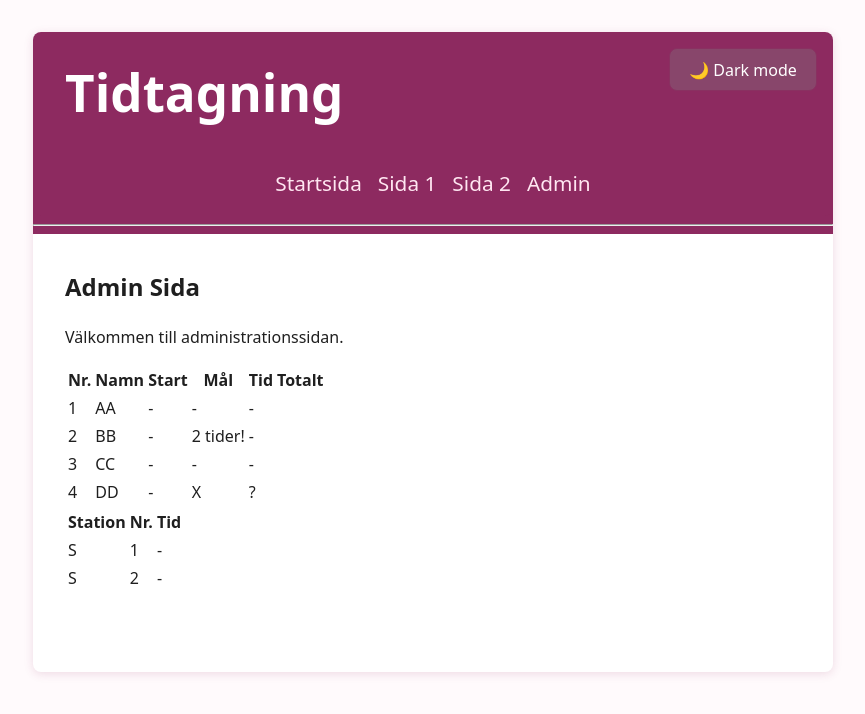
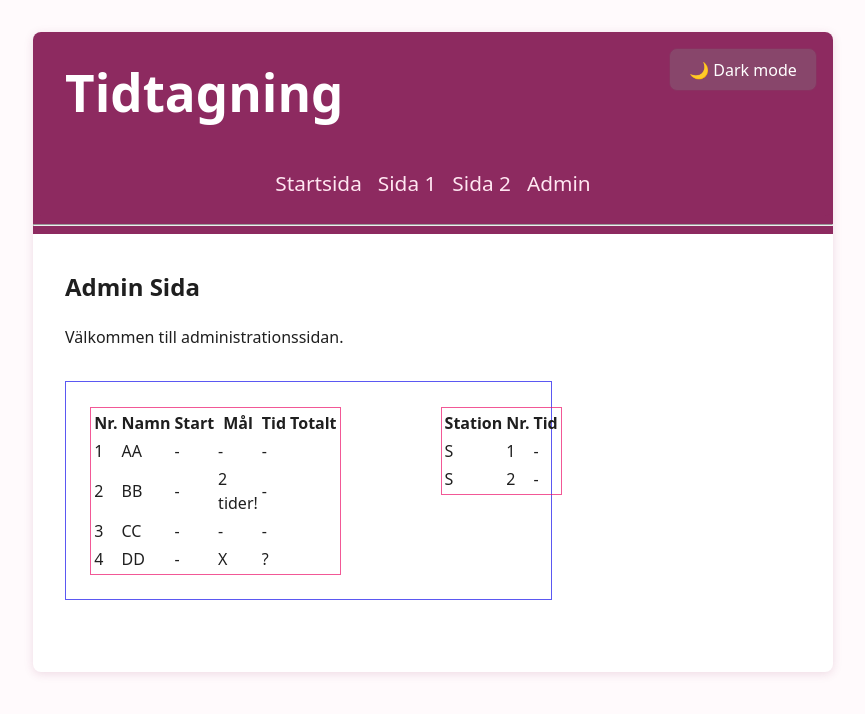
Before and after one commit to KubeQP/Team04-Mirror, a React (Vite) app in the folder frontend/: page /admin in a window 1280 px wide. Shown: the top 714 px of the page, without its empty margins (207-1072 px from the left). Built offline with nearby package versions, Linux system fonts and the light colour scheme.

Commit message:
Working on global settings table css

```diff
--- a/frontend/src/index.css
+++ b/frontend/src/index.css
@@ -238,3 +238,21 @@ header a:hover {
 .text-bold {
 	font-weight: 900;
 }
+
+div.a {
+	border: 1px solid rgba(17, 13, 236, 0.685);
+	flex-direction: row;
+	display: flex;
+	padding: 5%;
+	align-items: flex-start;
+	gap: 100px;
+	margin: 2rem auto;
+}
+
+table.b {
+	border: 1px solid rgba(236, 13, 102, 0.685);
+}
+
+table.test {
+	border: 1px solid rgba(236, 13, 102, 0.685);
+}
--- a/frontend/src/pages/Admin.tsx
+++ b/frontend/src/pages/Admin.tsx
@@ -1,5 +1,5 @@
 // frontend/src/pages/Admin.tsx
-import { useState } from 'react';
+//import { useState } from 'react';
 
 // src/pages/Admin.tsx
 export default function Admin(){
@@ -9,8 +9,9 @@ export default function Admin(){
             <h2>Admin Sida</h2>
             <p>Välkommen till administrationssidan.</p>
 
+            <div className = "a">
                 {/* Första table */}
-            <table>
+                <table className = "test">
                     <thead>
                         <tr>
                             <th>Nr.</th>
@@ -54,7 +55,7 @@ export default function Admin(){
                 </table>
 
                 {/* Station table */}
-            <table>
+                <table className = "b">
                     <thead>
                         <tr>
                             <th>Station</th>
@@ -76,5 +77,6 @@ export default function Admin(){
                     </tbody>
                 </table>
             </div>
+        </div>
     )
 }
```
Also changed, not shown: 1 other file (tests, documents, lock files or other folders). Lines whose indentation alone changed are shown as unchanged.
